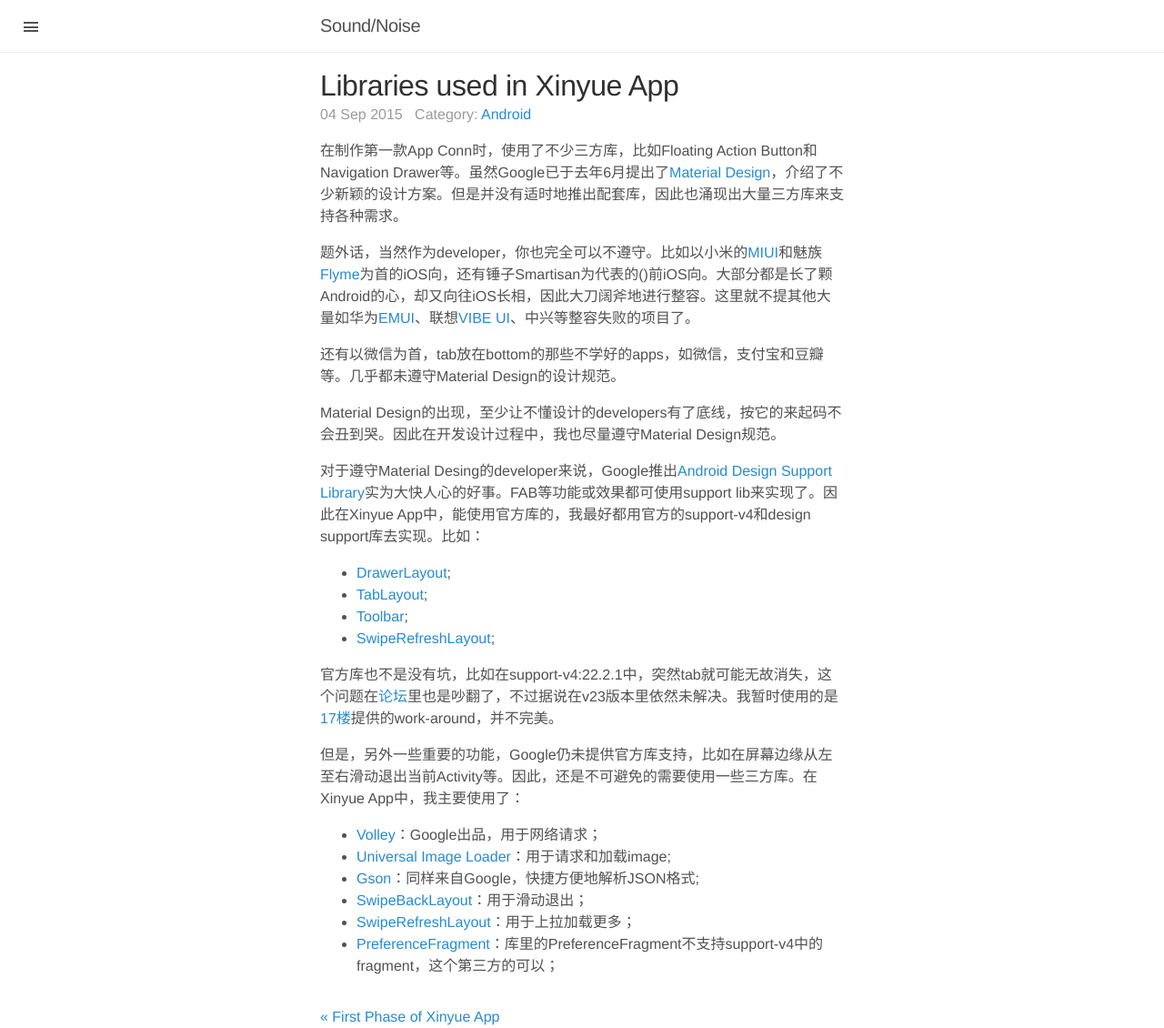
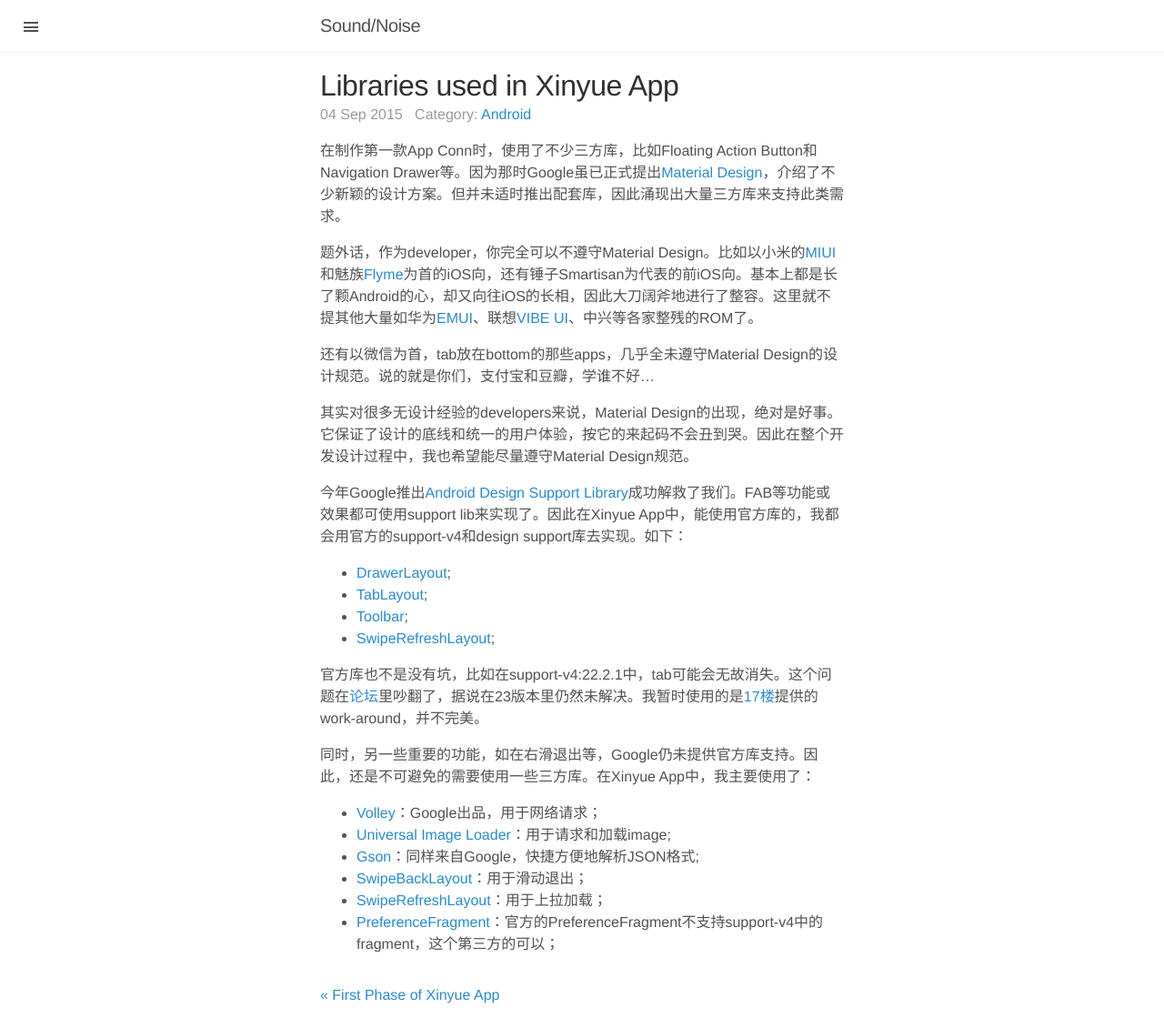
Before and after one commit to happybit/happybit.github.io, a Jekyll site: the page built from _posts/2015-09-04-libraries-used-in-xinyue-app.markdown, in a window 1280 px wide. Shown: the whole page at 91% size. Built offline with Jekyll 4.4.1, drawn with Linux system fonts in a browser that asks for light colours; comment, search, counter and statistics services are not loaded; after the commit the page ends 1106 px from its top, so only the background shows below that.

Commit message:
Correction

```diff
--- a/_posts/2015-09-04-libraries-used-in-xinyue-app.markdown
+++ b/_posts/2015-09-04-libraries-used-in-xinyue-app.markdown
@@ -6,30 +6,30 @@
 categories: Android
 ---
 
-在制作第一款App Conn时，使用了不少三方库，比如Floating Action Button和Navigation Drawer等。虽然Google已于去年6月提出了[Material Design](http://www.google.com/design/spec/material-design/introduction.html)，介绍了不少新颖的设计方案。但是并没有适时地推出配套库，因此也涌现出大量三方库来支持各种需求。
+在制作第一款App Conn时，使用了不少三方库，比如Floating Action Button和Navigation Drawer等。因为那时Google虽已正式提出[Material Design](http://www.google.com/design/spec/material-design/introduction.html)，介绍了不少新颖的设计方案。但并未适时推出配套库，因此涌现出大量三方库来支持此类需求。
 
 <!--more-->
 
-题外话，当然作为developer，你也完全可以不遵守。比如以小米的[MIUI](http://www.miui.com)和魅族[Flyme](http://www.flyme.cn/)为首的iOS向，还有锤子Smartisan为代表的()前iOS向。大部分都是长了颗Android的心，却又向往iOS长相，因此大刀阔斧地进行整容。这里就不提其他大量如华为[EMUI](http://www.emui.com/)、联想[VIBE UI](http://www.vibeui.com/vibeui/index#!/index)、中兴等整容失败的项目了。
+题外话，作为developer，你完全可以不遵守Material Design。比如以小米的[MIUI](http://www.miui.com)和魅族[Flyme](http://www.flyme.cn/)为首的iOS向，还有锤子Smartisan为代表的前iOS向。基本上都是长了颗Android的心，却又向往iOS的长相，因此大刀阔斧地进行了整容。这里就不提其他大量如华为[EMUI](http://www.emui.com/)、联想[VIBE UI](http://www.vibeui.com/vibeui/index#!/index)、中兴等各家整残的ROM了。
 
-还有以微信为首，tab放在bottom的那些不学好的apps，如微信，支付宝和豆瓣等。几乎都未遵守Material Design的设计规范。
+还有以微信为首，tab放在bottom的那些apps，几乎全未遵守Material Design的设计规范。说的就是你们，支付宝和豆瓣，学谁不好...
 
-Material Design的出现，至少让不懂设计的developers有了底线，按它的来起码不会丑到哭。因此在开发设计过程中，我也尽量遵守Material Design规范。
+其实对很多无设计经验的developers来说，Material Design的出现，绝对是好事。它保证了设计的底线和统一的用户体验，按它的来起码不会丑到哭。因此在整个开发设计过程中，我也希望能尽量遵守Material Design规范。
 
-对于遵守Material Desing的developer来说，Google推出[Android Design Support Library](http://android-developers.blogspot.jp/2015/05/android-design-support-library.html)实为大快人心的好事。FAB等功能或效果都可使用support lib来实现了。因此在Xinyue App中，能使用官方库的，我最好都用官方的support-v4和design support库去实现。比如：
+今年Google推出[Android Design Support Library](http://android-developers.blogspot.jp/2015/05/android-design-support-library.html)成功解救了我们。FAB等功能或效果都可使用support lib来实现了。因此在Xinyue App中，能使用官方库的，我都会用官方的support-v4和design support库去实现。如下：
 
 * [DrawerLayout](https://developer.android.com/intl/zh-cn/reference/android/support/v4/widget/DrawerLayout.html);
 * [TabLayout](https://developer.android.com/intl/zh-cn/reference/android/support/design/widget/TabLayout.html);
 * [Toolbar](https://developer.android.com/intl/zh-cn/reference/android/widget/Toolbar.html);
 * [SwipeRefreshLayout](https://developer.android.com/intl/zh-cn/reference/android/widget/Toolbar.html);
 
-官方库也不是没有坑，比如在support-v4:22.2.1中，突然tab就可能无故消失，这个问题在[论坛](https://code.google.com/p/android/issues/detail?id=180462)里也是吵翻了，不过据说在v23版本里依然未解决。我暂时使用的是[17楼](https://code.google.com/p/android/issues/detail?id=180462#c17)提供的work-around，并不完美。
+官方库也不是没有坑，比如在support-v4:22.2.1中，tab可能会无故消失。这个问题在[论坛](https://code.google.com/p/android/issues/detail?id=180462)里吵翻了，据说在23版本里仍然未解决。我暂时使用的是[17楼](https://code.google.com/p/android/issues/detail?id=180462#c17)提供的work-around，并不完美。
 
-但是，另外一些重要的功能，Google仍未提供官方库支持，比如在屏幕边缘从左至右滑动退出当前Activity等。因此，还是不可避免的需要使用一些三方库。在Xinyue App中，我主要使用了：
+同时，另一些重要的功能，如在右滑退出等，Google仍未提供官方库支持。因此，还是不可避免的需要使用一些三方库。在Xinyue App中，我主要使用了：
 
 * [Volley](https://developer.android.com/intl/zh-cn/training/volley/index.html)：Google出品，用于网络请求；
 * [Universal Image Loader](https://github.com/nostra13/Android-Universal-Image-Loader)：用于请求和加载image;
 * [Gson](https://github.com/google/gson)：同样来自Google，快捷方便地解析JSON格式;
 * [SwipeBackLayout](https://github.com/yrom/SwipeBackLayout)：用于滑动退出；
-* [SwipeRefreshLayout](https://github.com/Demievil/SwipeRefreshLayout)：用于上拉加载更多；
-* [PreferenceFragment](https://gist.github.com/cbeyls/7475726)：库里的PreferenceFragment不支持support-v4中的fragment，这个第三方的可以；
+* [SwipeRefreshLayout](https://github.com/Demievil/SwipeRefreshLayout)：用于上拉加载；
+* [PreferenceFragment](https://gist.github.com/cbeyls/7475726)：官方的PreferenceFragment不支持support-v4中的fragment，这个第三方的可以；
```
